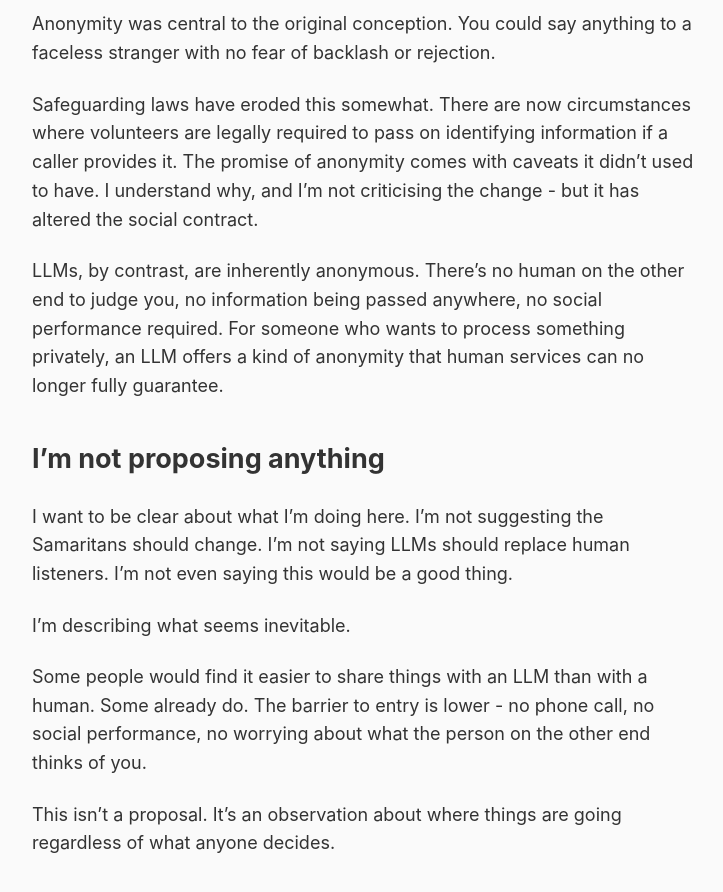
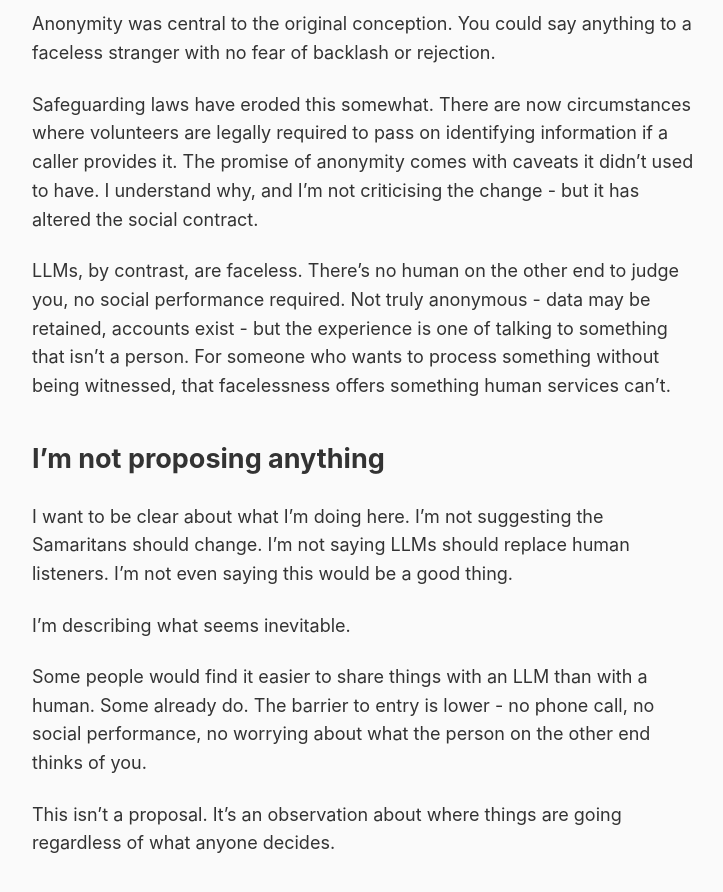
Before and after one commit to rob137/rob137.github.io, a Jekyll site: the page built from _posts/2026-01-02-the-last-bastion.md, in a window 1280 px wide and 900 px high, scrolled down 1887 px. Shown: the top 892 px of the window, without its empty margins (275-998 px from the left). Built offline with Jekyll 4.4.1, drawn with Linux system fonts in a browser that asks for light colours.

Commit message:
Clarify: LLMs are faceless, not truly anonymous

```diff
--- a/_posts/2026-01-02-the-last-bastion.md
+++ b/_posts/2026-01-02-the-last-bastion.md
@@ -43,7 +43,7 @@
 
 Safeguarding laws have eroded this somewhat. There are now circumstances where volunteers are legally required to pass on identifying information if a caller provides it. The promise of anonymity comes with caveats it didn't used to have. I understand why, and I'm not criticising the change - but it has altered the social contract.
 
-LLMs, by contrast, are inherently anonymous. There's no human on the other end to judge you, no information being passed anywhere, no social performance required. For someone who wants to process something privately, an LLM offers a kind of anonymity that human services can no longer fully guarantee.
+LLMs, by contrast, are faceless. There's no human on the other end to judge you, no social performance required. Not truly anonymous - data may be retained, accounts exist - but the experience is one of talking to something that isn't a person. For someone who wants to process something without being witnessed, that facelessness offers something human services can't.
 
 ## I'm not proposing anything
 
```
